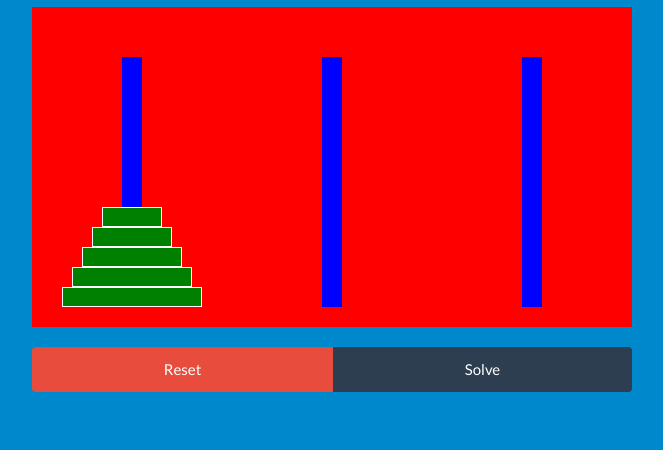
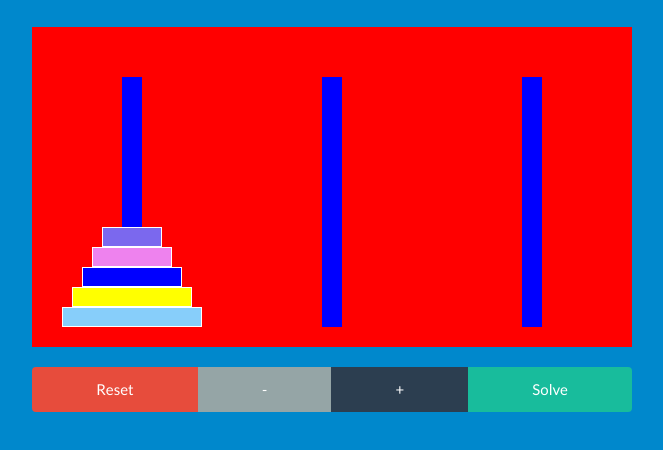
Before and after one commit to MukulBarai/Tower-of-Hanoi, a plain HTML site: page index.html in a window 1280 px wide. Shown: the part 90-540 px from the top of the page, without its empty margins (308-971 px from the left). Drawn offline with Linux system fonts and the light colour scheme.

Commit message:
added increase and decrease buttons

```diff
--- a/index.html
+++ b/index.html
@@ -11,13 +11,16 @@
       <div class="row">
         <div class="col-md-8 col-md-offset-2">
           <h2 class="text-center" style="color:white;">Tower of Hanoi</h2>
+          <div class="clearfix" style="height:20px"></div>
           <div class="clearfix">
             <canvas id="canvas" class="center-block"></canvas>
           </div>
           <div class="clearfix" style="height:20px"></div>
           <div class="btn-group btn-group-justified center-block" style="width:600px;">
             <a class="btn btn-danger" id="reset">Reset</a>
-            <a class="btn btn-primary" id="solve">Solve</a>
+            <a id="decrease" class="btn btn-default">-</a>
+            <a id="increase" class="btn btn-primary">+</a>
+            <a class="btn btn-success" id="solve">Solve</a>
           </div>
           <script src="js/jquery.js" charset="utf-8"></script>
           <script src="js/bootstrap.min.js" charset="utf-8"></script>
--- a/script.js
+++ b/script.js
@@ -5,6 +5,7 @@ const canvasWidth = 600;
 const canvasHeight = 300;
 canvas.width = canvasWidth;
 canvas.height = canvasHeight + 20;
+const colors = ['lightskyblue', 'yellow', 'blue', 'violet', 'mediumslateblue', 'turquoise', 'teal', 'seagreen'];
 var isSolved = false;
 var nDiscs = 5;
 var disHeight = 20;
@@ -28,11 +29,12 @@ function autoSolve(){
 }
 
 function initialize(){
+  piles = [];
   for(var i = 0; i < nPiles; i++){
     piles.push(new Pile(i, 20, 250));
   }
   for(var i = 0; i < nDiscs; i++){
-    piles[0].discs.push(new Disc(discMinWidh + (nDiscs - i) * 20, disHeight, 'green'));
+    piles[0].discs.push(new Disc(discMinWidh + (nDiscs - i) * 20, disHeight, colors[i]));
   }
 }
 
@@ -103,3 +105,19 @@ solveBtn.addEventListener('click', function(){
   solve(0, 1, 2, nDiscs);
   autoSolve();
 });
+
+var increase = document.getElementById('increase');
+var decrease = document.getElementById('decrease');
+increase.addEventListener('click', function(){
+  if(nDiscs < 8){
+    nDiscs++;
+    initialize();
+  }
+});
+
+decrease.addEventListener('click', function(){
+  if(nDiscs > 3){
+    nDiscs--;
+    initialize();
+  }
+})
```
